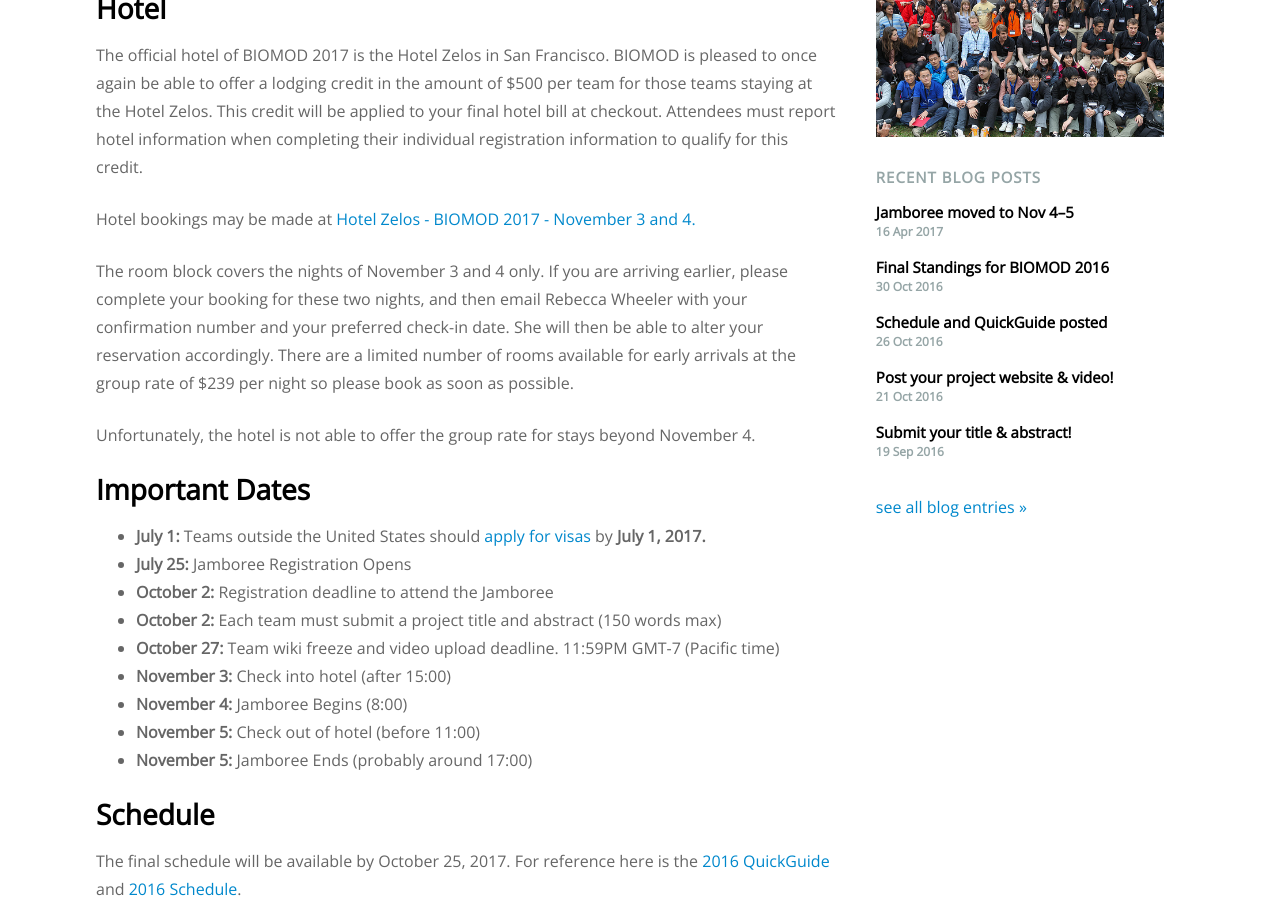
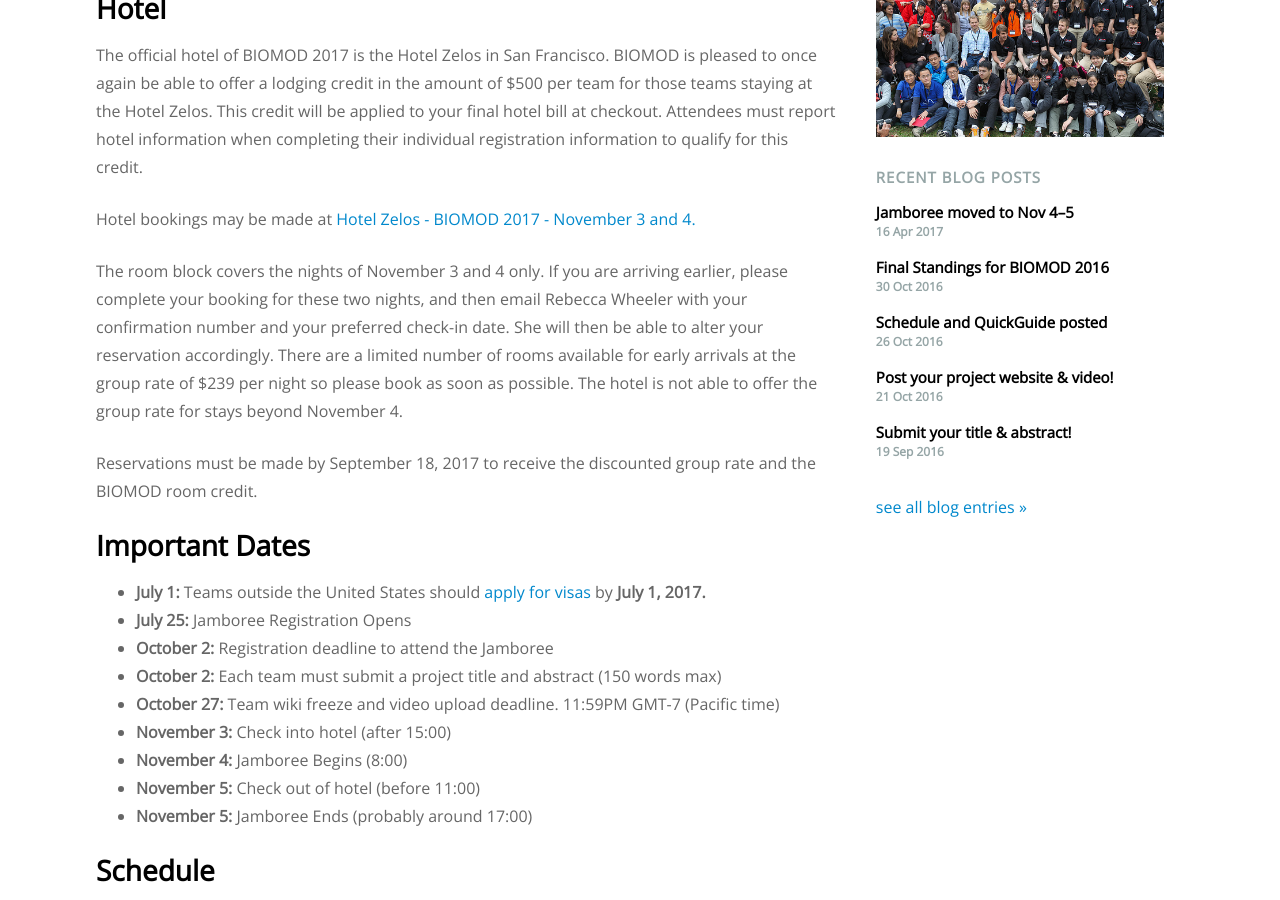
Before and after one commit to sdouglas/biomod, a Jekyll site: the page built from jamboree/index.md, in a window 1280 px wide and 900 px high, scrolled down 479 px. Built offline with Jekyll 4.4.1, drawn with Linux system fonts in a browser that asks for light colours; nearby versions of some CDN libraries.

Commit message:
added book by date

```diff
--- a/jamboree/index.md
+++ b/jamboree/index.md
@@ -19,9 +19,9 @@
 
 Hotel bookings may be made at <a href="https://gc.synxis.com/rez.aspx?Hotel=75030&Chain=1003&arrive=11/3/2017&depart=11/5/2017&adult=1&child=0&group=58591">Hotel Zelos - BIOMOD 2017 - November 3 and 4.</a>
 
-The room block covers the nights of November 3 and 4 only.  If you are arriving earlier, please complete your booking for these two nights, and then email Rebecca Wheeler with your confirmation number and your preferred check-in date. She will then be able to alter your reservation accordingly. There are a limited number of rooms available for early arrivals at the group rate of $239 per night so please book as soon as possible.
+The room block covers the nights of November 3 and 4 only.  If you are arriving earlier, please complete your booking for these two nights, and then email Rebecca Wheeler with your confirmation number and your preferred check-in date. She will then be able to alter your reservation accordingly. There are a limited number of rooms available for early arrivals at the group rate of $239 per night so please book as soon as possible. The hotel is not able to offer the group rate for stays beyond November 4.
 
-Unfortunately, the hotel is not able to offer the group rate for stays beyond November 4.
+Reservations must be made by September 18, 2017 to receive the discounted group rate and the BIOMOD room credit.
 
 ## Important Dates
 
```
